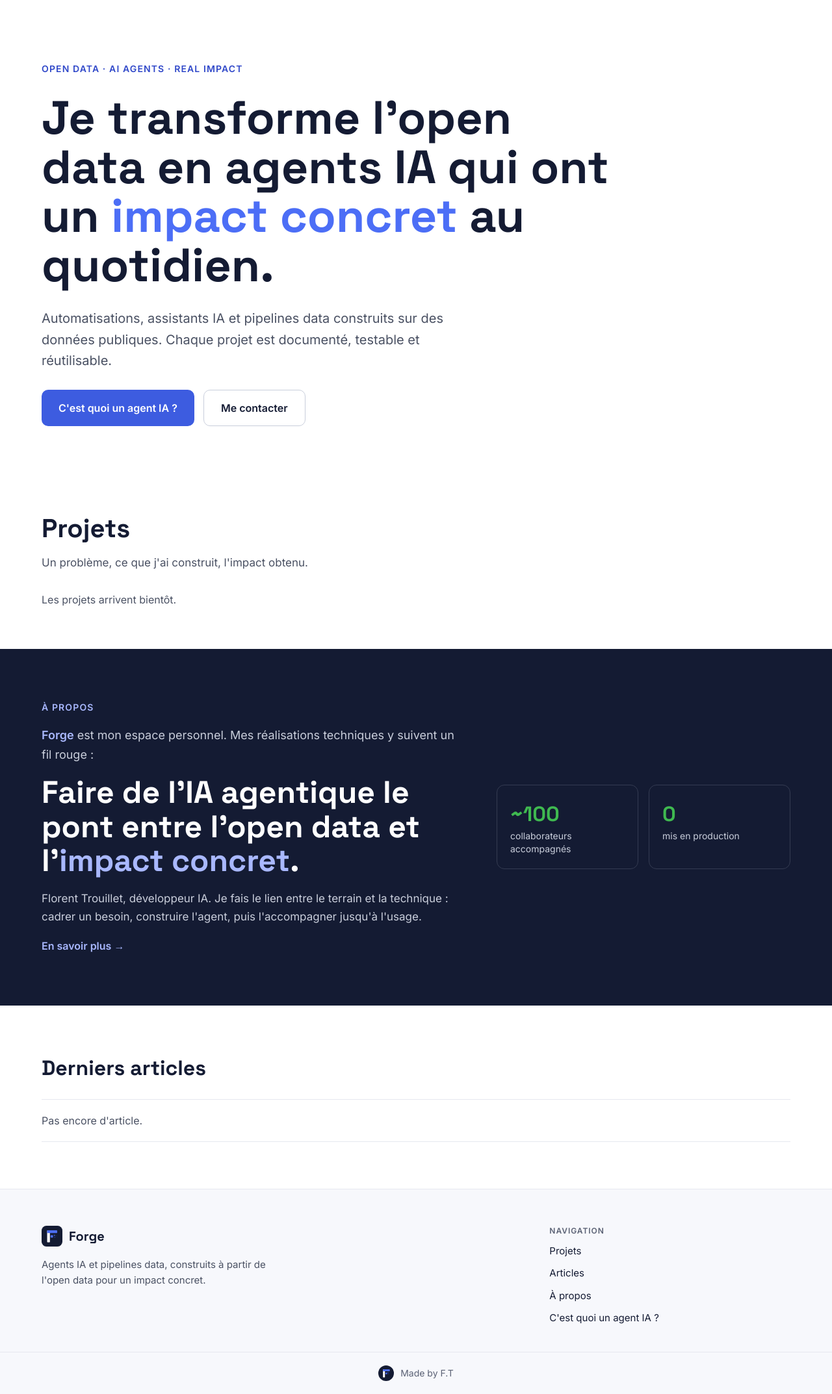
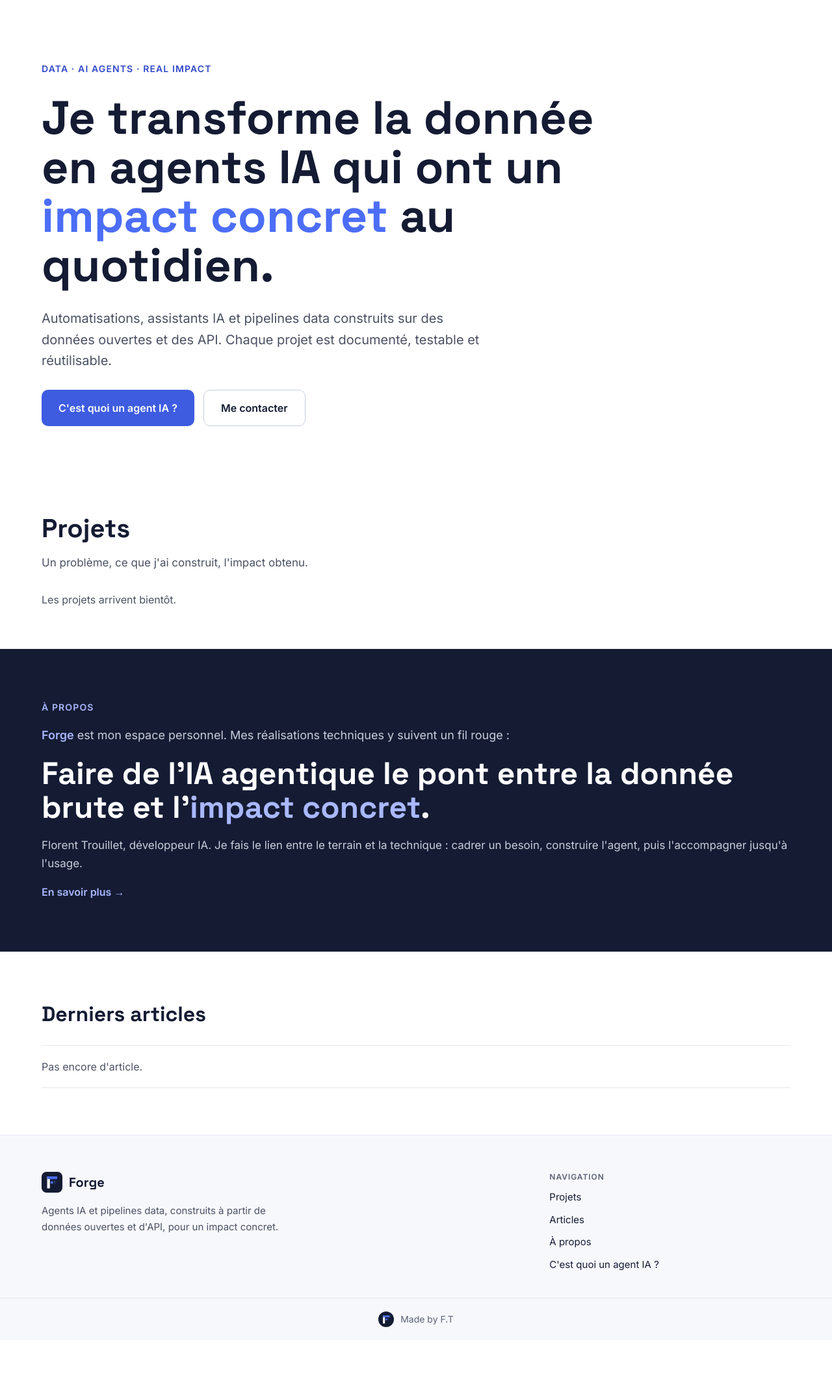
Before and after one commit to flohms18/ForgeV2, a Django app: page / in a window 1280 px wide. Shown: the part 77-2223 px from the top of the page at 65% size. After the commit the page ends 2120 px from the top, so only its background shows below. Run offline with Django 5.2, Linux system fonts and the light colour scheme; data that the repository does not hold is empty; some libraries are stand-ins or nearby versions.

Commit message:
Many updates

```diff
--- a/app/models.py
+++ b/app/models.py
@@ -47,6 +47,7 @@ class Project(models.Model):
     slug = models.SlugField(unique=True, blank=True)
     problem = models.CharField(max_length=200)
     category = models.CharField(max_length=20, choices=Category.choices)
+    image = models.ImageField(upload_to="projects/", blank=True)
     solution = models.TextField()
     impact = models.CharField(max_length=200, blank=True)
     github_url = models.URLField(blank=True)
--- a/app/views.py
+++ b/app/views.py
@@ -9,7 +9,6 @@ def home(request):
     return render(request, "home.html", {
         "projects": projects,
         "posts": posts,
-        "agent_count": Project.objects.filter(category=Project.Category.AGENT).count(),
         "categories": Project.Category.choices,
     })
 
--- a/config/settings.py
+++ b/config/settings.py
@@ -135,6 +135,10 @@ STATIC_URL = 'static/'
 STATICFILES_DIRS = [BASE_DIR / 'static']
 STATIC_ROOT = BASE_DIR / 'staticfiles'
 
+# Fichiers envoyés depuis l'admin (images des projets)
+MEDIA_URL = 'media/'
+MEDIA_ROOT = BASE_DIR / 'media'
+
 # WhiteNoise sert les fichiers statiques en production (compressés, avec cache long)
 STORAGES = {
     'default': {
--- a/config/urls.py
+++ b/config/urls.py
@@ -14,6 +14,8 @@ Including another URLconf
     1. Import the include() function: from django.urls import include, path
     2. Add a URL to urlpatterns:  path('blog/', include('blog.urls'))
 """
+from django.conf import settings
+from django.conf.urls.static import static
 from django.contrib import admin
 from django.urls import include, path
 
@@ -21,5 +23,7 @@ urlpatterns = [
     path('', include('app.urls')),
     path('admin/', admin.site.urls),
     path('tinymce/', include('tinymce.urls')),
+]
 
-]
+# En local uniquement : en production, c'est OpenLiteSpeed qui sert /media/
+urlpatterns += static(settings.MEDIA_URL, document_root=settings.MEDIA_ROOT)
--- a/requirements.txt
+++ b/requirements.txt
@@ -2,6 +2,7 @@ Django==6.1.3
 django-tailwind==4.6.0
 django-tinymce==5.0.0
 gunicorn==27.0.0
+Pillow==13.0.0
 psycopg[binary]==3.3.8
 python-dotenv==1.2.4
 whitenoise==6.12.0
--- a/templates/about.html
+++ b/templates/about.html
@@ -10,13 +10,13 @@
         <p class="text-sm font-semibold uppercase tracking-[0.08em] text-brand-700">À propos</p>
         <p class="text-xl leading-relaxed text-muted"><span class="font-semibold text-brand-600">Forge</span> est mon espace personnel. Mes réalisations techniques y suivent un fil rouge :</p>
         <h1 class="font-display text-[clamp(36px,5vw,56px)] font-bold leading-[1.1]">
-            Faire de l'IA agentique le pont entre l'open data et l'<span class="text-brand-500">impact concret</span>.
+            Faire de l'IA agentique le pont entre la donnée brute et l'<span class="text-brand-500">impact concret</span>.
         </h1>
         <div class="flex max-w-[640px] flex-col gap-4 text-lg leading-relaxed text-muted">
             <p>Je m'appelle <span class="font-semibold text-ink">Florent Trouillet</span>.</p>
             <p>Ce qui m'anime, c'est la façon dont le numérique transforme les organisations, et en particulier ce que l'IA peut changer concrètement dans le travail au quotidien.</p>
             <p>J'aime aussi construire : concevoir, coder, tester, recommencer. C'est cette envie de mettre les mains dans la technique qui a donné naissance à Forge.</p>
-            <p>Sur Forge, je partage mes projets de bout en bout : pipelines de données, assistants RAG, agents IA autonomes, construits à partir de données ouvertes. Chaque projet est expliqué simplement, avec un objectif : aider les équipes métier à comprendre ce qui est possible et à gagner en autonomie sur leurs données.</p>
+            <p>Sur Forge, je partage mes projets de bout en bout : pipelines de données, assistants RAG, agents IA autonomes, construits à partir de données ouvertes et d'API. Chaque projet est expliqué simplement, avec un objectif : aider les équipes métier à comprendre ce qui est possible et à gagner en autonomie sur leurs données.</p>
             <p>J'écris aussi régulièrement des <a href="{% url 'post_list' %}" class="font-semibold text-brand-700 underline underline-offset-4 transition-colors duration-200 hover:text-brand-800">articles</a> pour décrypter les dernières tendances de la data et de l'IA.</p>
         </div>
     </div>
--- a/templates/home.html
+++ b/templates/home.html
@@ -6,12 +6,12 @@
 
 {# ---------- Hero ---------- #}
 <section id="top" class="mx-auto flex max-w-[1200px] flex-col gap-7 px-6 pt-24 pb-16">
-    <p class="anim-in text-sm font-semibold uppercase tracking-[0.08em] text-brand-700">Open data · AI agents · Real impact</p>
+    <p class="anim-in text-sm font-semibold uppercase tracking-[0.08em] text-brand-700">Data · AI agents · Real impact</p>
     <h1 style="--delay:100ms" class="anim-in max-w-[900px] font-display text-[clamp(40px,6vw,72px)] font-bold leading-[1.05]">
-        Je transforme l'open data en agents IA qui ont un <span class="text-brand-500">impact concret</span> au quotidien.
+        Je transforme la donnée en agents IA qui ont un <span class="text-brand-500">impact concret</span> au quotidien.
     </h1>
     <p style="--delay:220ms" class="anim-in max-w-[680px] text-xl leading-relaxed text-muted">
-        Automatisations, assistants IA et pipelines data construits sur des données publiques. Chaque projet est documenté, testable et réutilisable.
+        Automatisations, assistants IA et pipelines data construits sur des données ouvertes et des API. Chaque projet est documenté, testable et réutilisable.
     </p>
     <div style="--delay:340ms" class="anim-in flex flex-wrap gap-3.5">
         <a href="{% url 'post_detail' 'agent-ia' %}" class="lift rounded-[10px] bg-brand-600 px-[26px] py-4 font-semibold text-white hover:bg-brand-700">C'est quoi un agent IA&nbsp;?</a>
@@ -41,10 +41,10 @@
     <div class="grid grid-cols-[repeat(auto-fill,minmax(min(340px,100%),1fr))] gap-6">
         {% for project in projects %}
         <article data-reveal data-category="{{ project.category }}" class="{% cycle '[--delay:0ms]' '[--delay:90ms]' '[--delay:180ms]' %} lift group flex flex-col overflow-hidden rounded-2xl border border-line bg-white">
-            <div class="relative flex h-[180px] items-center justify-center bg-brand-50">
-                <div class="play-pulse flex size-16 items-center justify-center rounded-full bg-brand-600 transition-transform duration-300 group-hover:scale-110" aria-hidden="true">
-                    <svg width="24" height="24" viewBox="0 0 24 24"><path d="M8 5v14l11-7z" fill="#ffffff"></path></svg>
-                </div>
+            <div class="relative h-[180px] overflow-hidden bg-brand-50">
+                {% if project.image %}
+                <img src="{{ project.image.url }}" alt="" loading="lazy" class="size-full object-cover transition-transform duration-500 group-hover:scale-105">
+                {% endif %}
                 <span class="absolute top-3 right-3.5 rounded-full bg-ink px-2.5 py-1 text-xs font-semibold text-white">{{ project.get_category_display }}</span>
             </div>
             <div class="flex grow flex-col gap-4 p-6">
@@ -80,19 +80,9 @@
         <div data-reveal class="flex flex-[1_1_520px] flex-col gap-[18px]">
             <p class="text-sm font-semibold uppercase tracking-[0.08em] text-brand-300">À propos</p>
             <p class="text-lg leading-relaxed text-line-strong"><span class="font-semibold text-brand-300">Forge</span> est mon espace personnel. Mes réalisations techniques y suivent un fil rouge :</p>
-            <h2 class="font-display text-[clamp(32px,4.5vw,48px)] font-bold leading-[1.1]">Faire de l'IA agentique le pont entre l'open data et l'<span class="text-brand-300">impact concret</span>.</h2>
+            <h2 class="font-display text-[clamp(32px,4.5vw,48px)] font-bold leading-[1.1]">Faire de l'IA agentique le pont entre la donnée brute et l'<span class="text-brand-300">impact concret</span>.</h2>
             <p class="text-[17px] leading-relaxed text-line-strong">Florent Trouillet, développeur IA. Je fais le lien entre le terrain et la technique : cadrer un besoin, construire l'agent, puis l'accompagner jusqu'à l'usage.</p>
             <a href="{% url 'about' %}" class="arrow-link font-semibold text-brand-300 transition-colors duration-200 hover:text-white">En savoir plus <span class="arrow">→</span></a>
-        </div>
-        <div data-reveal style="--delay:150ms" class="grid flex-[1_1_320px] grid-cols-2 gap-4">
-            <div class="rounded-xl border border-ink-line p-5 transition-colors duration-300 hover:border-brand-300">
-                <p class="font-display text-[32px] font-bold text-github-green">~<span data-count="100">100</span></p>
-                <p class="text-sm text-line-strong">collaborateurs accompagnés</p>
-            </div>
-            <div class="rounded-xl border border-ink-line p-5 transition-colors duration-300 hover:border-brand-300">
-                <p class="font-display text-[32px] font-bold text-github-green"><span data-count="{{ agent_count }}">{{ agent_count }}</span></p>
-                <p class="text-sm text-line-strong">{% if agent_count > 1 %}agents déployés{% else %}mis en production{% endif %}</p>
-            </div>
         </div>
     </div>
 </section>
@@ -139,30 +129,5 @@
       });
     });
   });
-
-  // Compteurs animés (section À propos)
-  const counters = document.querySelectorAll("[data-count]");
-  if (!reduceMotion && "IntersectionObserver" in window) {
-    const countObserver = new IntersectionObserver((entries) => {
-      entries.forEach((entry) => {
-        if (!entry.isIntersecting) return;
-        const el = entry.target;
-        const target = parseInt(el.dataset.count, 10) || 0;
-        const start = performance.now();
-        const duration = 1200;
-        const tick = (now) => {
-          const t = Math.min((now - start) / duration, 1);
-          el.textContent = Math.round(target * (1 - Math.pow(1 - t, 3)));
-          if (t < 1) requestAnimationFrame(tick);
-        };
-        requestAnimationFrame(tick);
-        countObserver.unobserve(el);
-      });
-    }, { threshold: 0.6 });
-    counters.forEach((el) => {
-      el.textContent = "0";
-      countObserver.observe(el);
-    });
-  }
 </script>
 {% endblock %}
--- a/theme/templates/base.html
+++ b/theme/templates/base.html
@@ -39,7 +39,7 @@
                     <span>Forge</span>
                 </a>
                 <p class="max-w-[380px] text-[15px] leading-relaxed text-muted">
-                    Agents IA et pipelines data, construits à partir de l'open data pour un impact concret.
+                    Agents IA et pipelines data, construits à partir de données ouvertes et d'API, pour un impact concret.
                 </p>
             </div>
 
```
Also changed, not shown: static/css/animations.css (+0 -10 lines), app/migrations/0005_project_image.py (added), theme/static/css/dist/styles.css, 1 other file.
